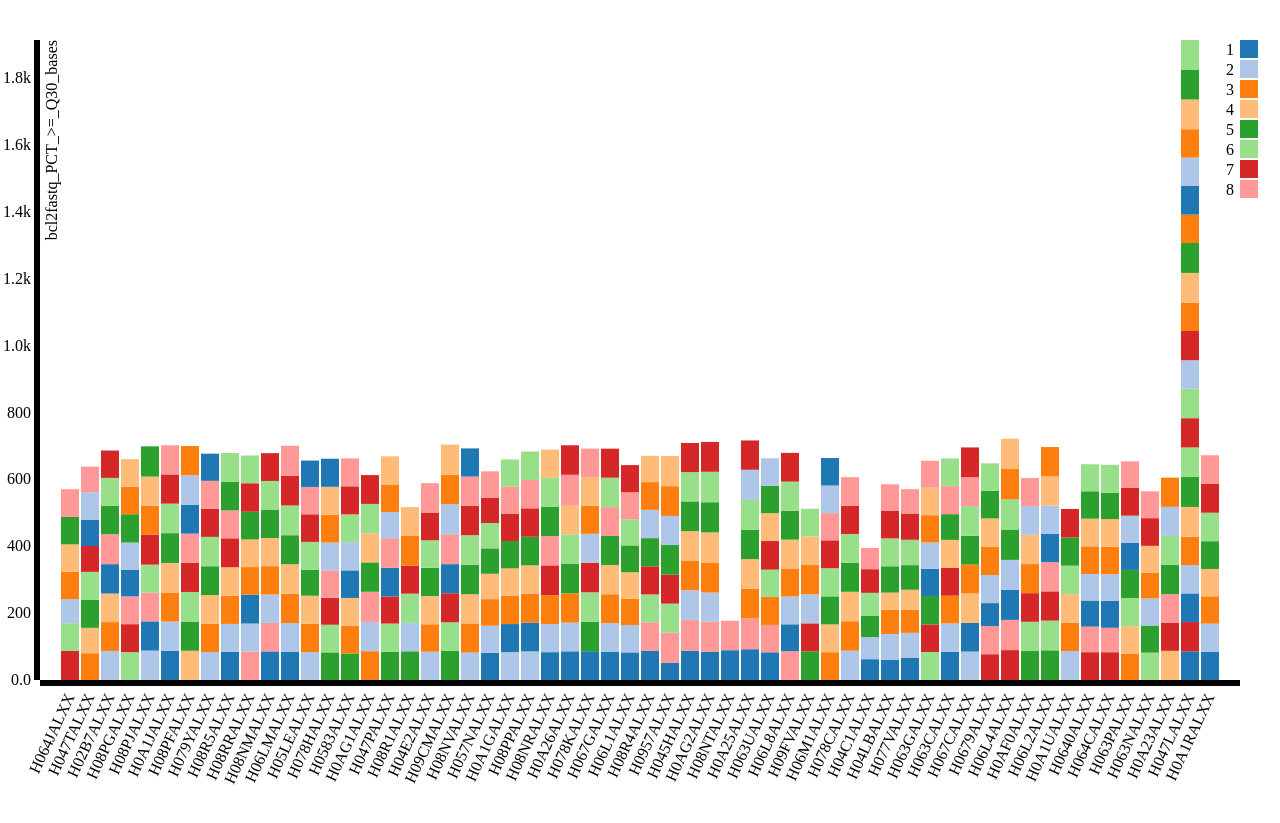
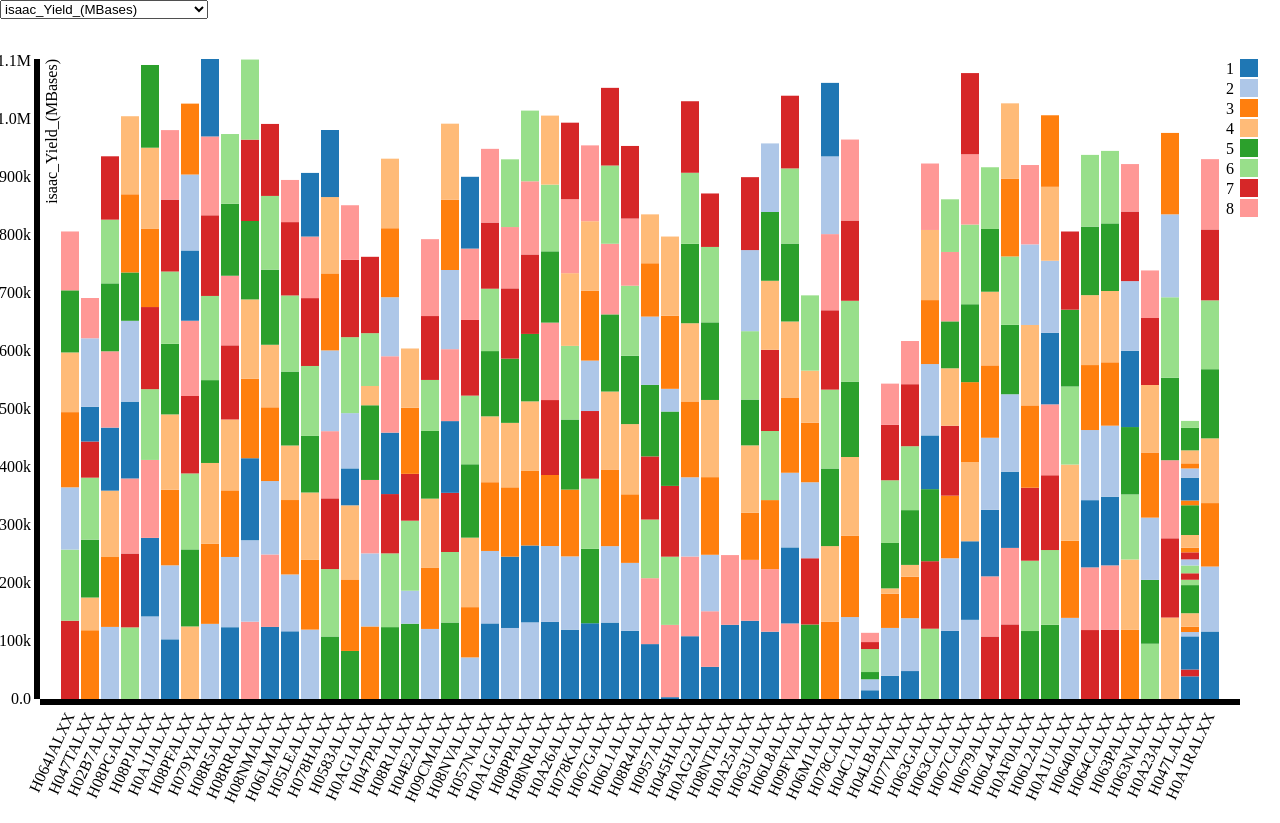
Before and after one commit to nkbt/healthhack2014, a plain HTML site: page index.html in a window 1280 px wide. Drawn offline with Linux system fonts and the light colour scheme.

Commit message:
Selectable y-axis (wip)

```diff
--- a/index.html
+++ b/index.html
@@ -20,12 +20,18 @@
 
 <div ng-controller="Fullscreen">
 
-  <chart src="./data/141023_qcdata_cleaned.output.csv"
-         y="bcl2fastq_PCT_>=_Q30_bases"
-      ></chart>
+  <div ng-controller="Chart">
+
+    <select ng-model="y.value" ng-options="item.name for item in y.list"></select>
 
 
-  <!--isaac_Yield_(MBases)-->
+    <chart src="./data/141023_qcdata_cleaned.output.csv"
+           y="{{y.value.value}}">
+    </chart>
+
+
+  </div>
+
 </div>
 
 </body>
--- a/js/app/chart.js
+++ b/js/app/chart.js
@@ -6,10 +6,23 @@
     'shared.underscore'
   ])
 
-    .factory('chartData', ['d3', '_', function(d3, _) {
+    .controller('Chart', ['$scope', function ($scope) {
+
+      $scope.y = {
+        list: [
+          {name: 'isaac_Yield_(MBases)', value: 'isaac_Yield_(MBases)'},
+          {name: 'bcl2fastq_PCT_>=_Q30_bases', value: 'bcl2fastq_PCT_>=_Q30_bases'},
+        ],
+        value: ''
+      };
+      $scope.y.value = $scope.y.list[0];
+
+    }])
+
+    .factory('chartData', ['d3', '_', function (d3, _) {
 
 
-      return function(src, dataReady) {
+      return function (src, dataReady) {
         return d3.csv(src, dataReady);
       };
 
@@ -242,6 +255,10 @@
         chartData(attr.src, dataReady.bind(chart));
 
         $scope.$watch('dimensions', _.debounce(rescale.bind(chart), 1000), true);
+        $scope.$watch('y.value.value', function (value) {
+          chart.metrics.y = value;
+        });
+
       }
 
 
```
